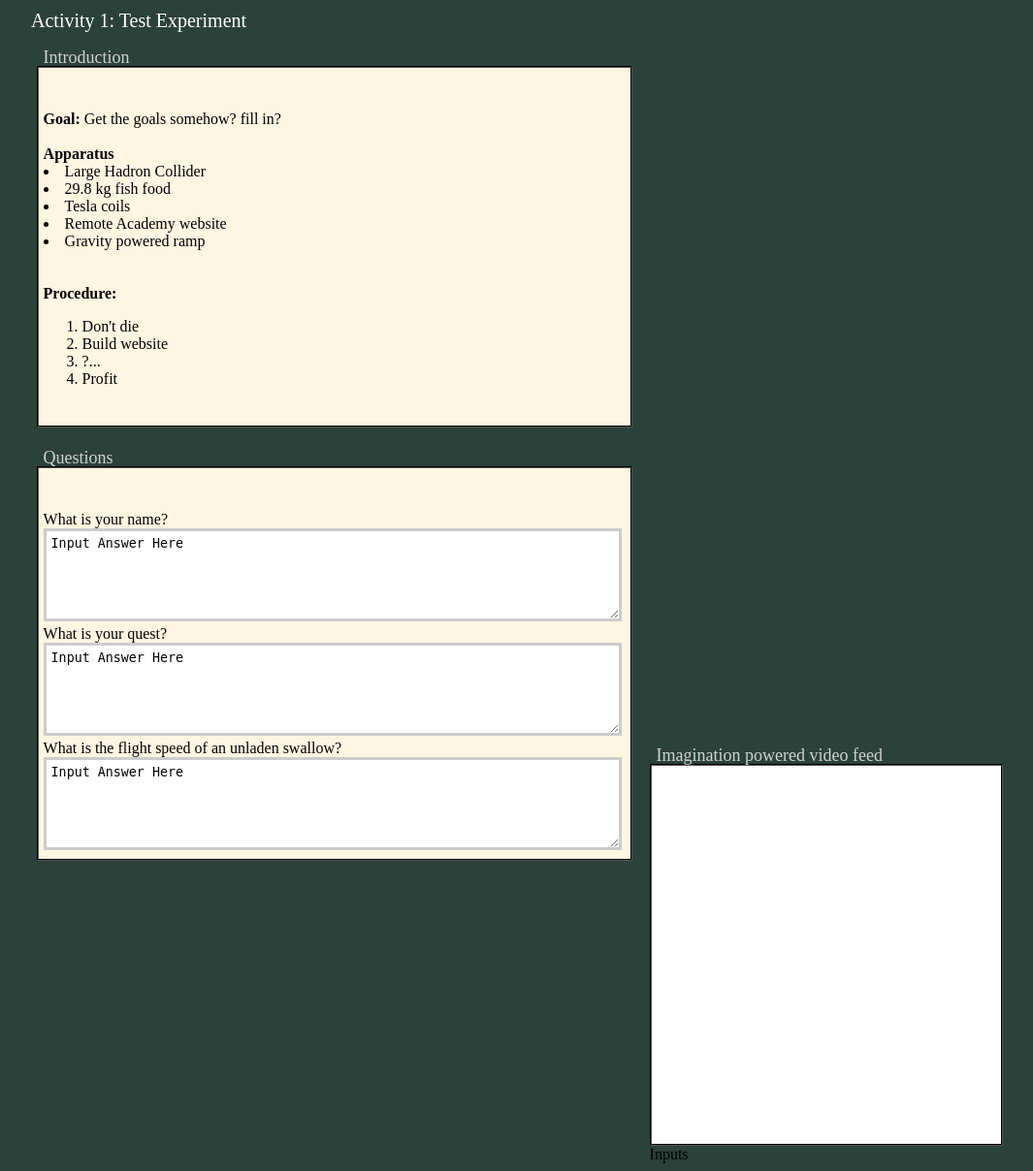
After one commit to RemoteAcademy/ReALv2, a PHP site: page /experimentTemplate.php in a window 1280 px wide. The commit adds this page. Shown: the whole page at 97% size, without its empty margins (160-1225 px from the left). Run offline with PHP 8.4, Linux system fonts and the light colour scheme.

Commit message:
Adding experiment template page and login box

```diff
--- /dev/null
+++ b/Webapp/experimentTemplate.css
@@ -0,0 +1,82 @@
+
+
+body{
+	background: #2b423a;
+}
+
+#largeHeader{
+	font-size: 20px;
+	color: #ffffff;
+
+	position: fixed;
+	top: 10px;
+	left: 15%;
+}
+
+#header{
+	font-size: 18px;
+	color: #d1d1d1;
+
+	position: relative;
+	top: -26px;
+}
+
+.CentralTextBox{
+	background: #fff6e2;
+
+	border: 2px groove #000000;
+    color: #000000;
+    padding: 5px;
+    top-margin: 26px;
+
+    width: 600px;
+
+    position: fixed;
+    left: 15%;
+
+    display: block;
+
+    /*temp while trying to stop overlap*/
+    position: relative;
+    top: 60px;
+}
+
+#instructions{
+
+}
+
+#Questions{
+	position: relative;
+	top: 100px;
+}
+
+.box{
+	width: 580px;
+	height: 80px;
+	border: 3px solid #cccccc;
+	padding: 5px;
+	resize: vertical;
+}
+
+.rightSide{
+	display: inline-block;
+
+	position: relative;
+	left: 65%;
+}
+
+#videoFeed{
+	background: #ffffff;
+
+	border: 2px groove #000000;
+    color: #000000;
+    padding: 5px;
+
+    width: 350px;
+    height: 380px;
+
+/*
+    position: fixed;
+    top: 50px;
+    left: 65%;*/
+}
--- /dev/null
+++ b/Webapp/experimentTemplate.php
@@ -0,0 +1,103 @@
+<!DOCTYPE html>
+<html>
+	<head>
+
+		<title> Remote Academy Laboratory Experiment</title>
+
+		<div id = "largeHeader">
+			<?php
+				//Expecting: "Activity #: Experiment Title"
+				$expNumber = "1";
+				$expTitle = "Test Experiment";
+
+				echo "Activity " . $expNumber . ": " . $expTitle;
+			?>
+		</div>
+
+		<link href='experimentTemplate.css' rel='stylesheet'>
+
+
+	</head>
+<body>
+	<div id = "wrapper">
+		<div class = "CentralTextBox", id = "instructions">
+			<div id = "header"> Introduction </div>
+			<br> <b> Goal: </b>
+				<?php
+					$goal = "Get the goals somehow? fill in?";
+					echo $goal;
+				?>
+			</br>
+
+			<br> <b> Apparatus </b>
+				<?php
+					$equipment = array(
+					//Should make it so that it pulls from a database eventually
+							"Large Hadron Collider",
+							"29.8 kg fish food",
+							"Tesla coils",
+							"Remote Academy website",
+							"Gravity powered ramp"
+						);
+
+					foreach ($equipment as $selected) {
+						echo "<li> " . $selected . " </li>";
+					}
+				?>
+			</br>
+
+			<br> <b> Procedure: </b>
+				<?php
+					$instructions = array(
+					//Should make it so that it pulls from a database eventually
+							"Don't die",
+							"Build website",
+							"?...",
+							"Profit"
+						);
+
+					echo "<ol>";
+					foreach ($instructions as $selected) {
+						echo "<li> " . $selected . " </li>";
+					}
+					echo "</ol>";
+				?>
+			</br>
+
+		</div>
+
+		<div class = "CentralTextBox", id = "Questions">
+			<div id = "header"> Questions </div>
+
+			<?php
+				//Note to self: subsection header then questions? TODO
+				$questions = array(
+				//Should make it so that it pulls from a database eventually
+						"What is your name?",
+						"What is your quest?",
+						"What is the flight speed of an unladen swallow?"
+					);
+
+				foreach ($questions as $selected) {
+					echo "<br>". $selected . "</br>";
+					echo "<textarea class='box'>". "Input Answer Here" ."</textarea>"; //TODO format textarea
+					//Also apparently text area size is editable? TODO
+				}
+			?>
+
+		</div>
+
+	</div>
+
+	<div class = "rightSide">
+		<div id = "videoFeed">
+			<div id = "header"> Imagination powered video feed </div>
+		</div>
+
+		<div id = "Inputs">
+			Inputs
+		</div>
+	</div>
+
+</body>
+</html>
--- a/Webapp/index.php
+++ b/Webapp/index.php
@@ -4,9 +4,11 @@
 
 		<title> Remote Academy Laboratory </title>
 
-
 		<link href='index.css' rel='stylesheet'>
 
+		<div id = "login">
+			<a href=?login=true> Login </a>
+		</div>
 
 	</head>
 <body>
```
Also changed, not shown: Webapp/index.css (+11 -1 lines).
